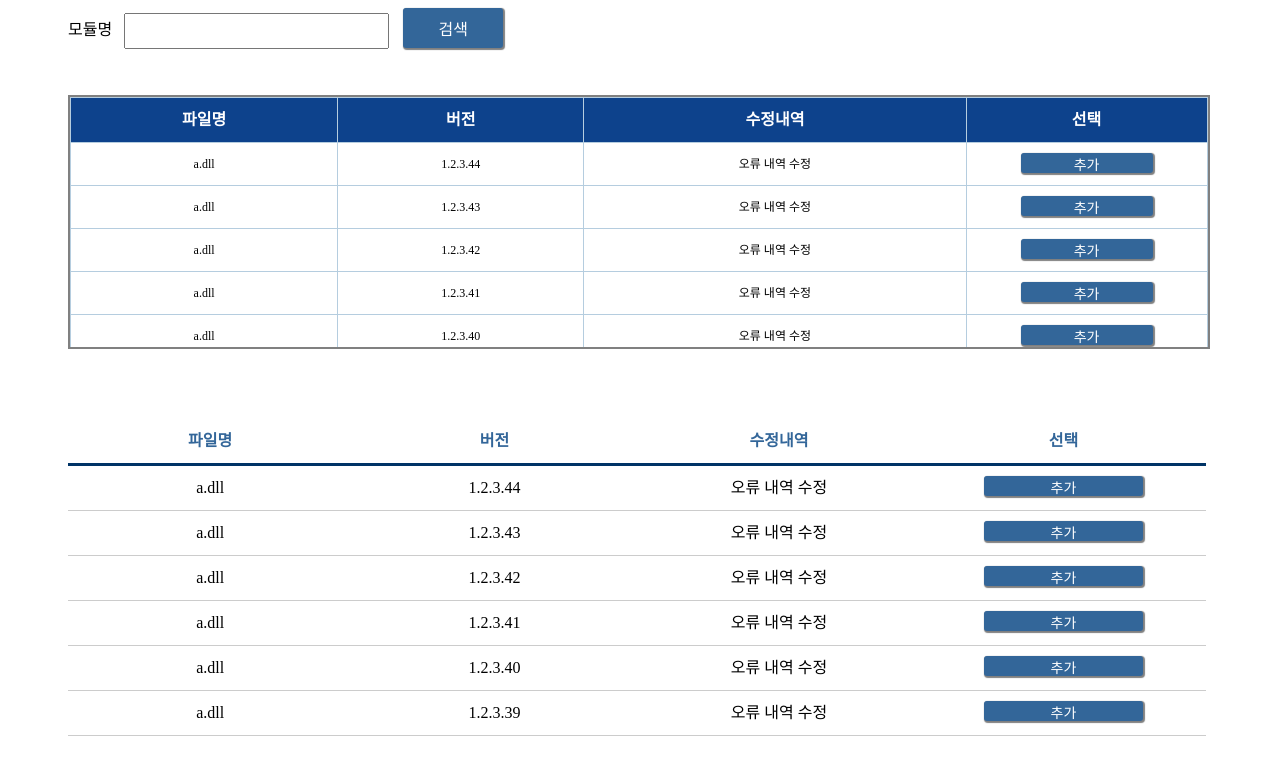
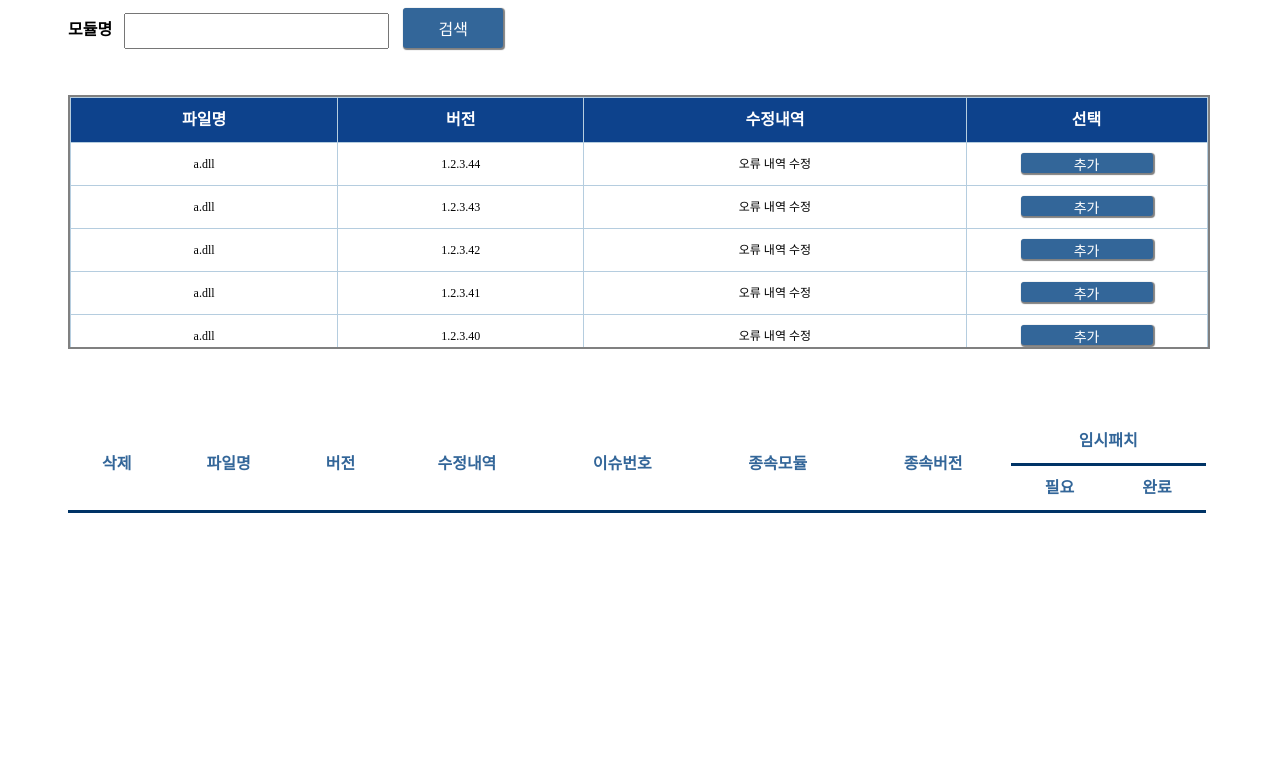
Before and after one commit to MinjiJo/TIL, a plain HTML site: page Template/index.html in a window 1280 px wide. Shown: the top 762 px of the page. Drawn offline with Linux system fonts and the light colour scheme.

Commit message:
Update index.html

```diff
--- a/Template/index.html
+++ b/Template/index.html
@@ -16,13 +16,13 @@
     <div class="main">
 	<div class="mainTop">
 		<div class="search">
-                모듈명 &nbsp <input type="text" id="search_typing" size="30" />
-                <button id="search_button" class="m_main_select" onclick="search()">검색</button>
+			<span style='font-size:16px;font-weight:bold;'>모듈명</span> &nbsp <input type="text" onkeyup="enterkey();" id="search_typing" size="30" />
+			<button id="search_button" class="m_main_select" onclick="search();">검색</button>
 		</div>
 		<br />
 		<br />
-            <div class="fixContainer">
-                <table class="typeDesign">
+		<div class="fixContainer" id="fixContainer">
+			<table class="typeDesign" id="searchTable">
 				<thead>
 					<tr>
 						<th>파일명</th>
@@ -36,89 +36,74 @@
 						<td>a.dll</td>
 						<td>1.2.3.44</td>
 						<td>오류 내역 수정</td>
-                            <td><button class="clickButton" onclick="">추가</button></td>
+						<td><button class="clickButton" onclick="addFile();">추가</button></td>
 					</tr>
 					<tr>
 						<td>a.dll</td>
 						<td>1.2.3.43</td>
 						<td>오류 내역 수정</td>
-                            <td><button class="clickButton" onclick="">추가</button></td>
+						<td><button class="clickButton" onclick="addFile();">추가</button></td>
 					</tr>
 					<tr>
 						<td>a.dll</td>
 						<td>1.2.3.42</td>
 						<td>오류 내역 수정</td>
-                            <td><button class="clickButton" onclick="">추가</button></td>
+						<td><button class="clickButton" onclick="addFile();">추가</button></td>
 					</tr>
 					<tr>
 						<td>a.dll</td>
 						<td>1.2.3.41</td>
 						<td>오류 내역 수정</td>
-                            <td><button class="clickButton" onclick="">추가</button></td>
+						<td><button class="clickButton" onclick="addFile();">추가</button></td>
 					</tr>
 					<tr>
 						<td>a.dll</td>
 						<td>1.2.3.40</td>
 						<td>오류 내역 수정</td>
-                            <td><button class="clickButton" onclick="">추가</button></td>
+						<td><button class="clickButton" onclick="addFile();">추가</button></td>
 					</tr>
 					<tr>
 						<td>a.dll</td>
 						<td>1.2.3.39</td>
 						<td>오류 내역 수정</td>
-                            <td><button class="clickButton" onclick="">추가</button></td>
+						<td><button class="clickButton" onclick="addFile();">추가</button></td>
+					</tr>
+					<tr>
+						<td>a.dll</td>
+						<td>1.2.3.38</td>
+						<td>오류 내역 수정</td>
+						<td><button class="clickButton" onclick="addFile();">추가</button></td>
+					</tr>
+					<tr>
+						<td>a.dll</td>
+						<td>1.2.3.37</td>
+						<td>오류 내역 수정</td>
+						<td><button class="clickButton" onclick="addFile();">추가</button></td>
 					</tr>
 				</tbody>
 			</table>
 		</div>
 	</div>
-        <div class="resultContainer">
-            <table class="resultDesign">
+	<div class="resultContainer" id="resultContainer">
+		<table class="resultDesign" id="resultTable">
 			<thead>
 				<tr>
-                        <th>파일명</th>
-                        <th>버전</th>
-                        <th>수정내역</th>
-                        <th>선택</th>
+					<th rowspan='2'>삭제</th>
+					<th rowspan='2'>파일명</th>
+					<th rowspan='2'>버전</th>
+					<th rowspan='2'>수정내역</th>
+					<th rowspan='2'>이슈번호</th>
+					<th rowspan='2'>종속모듈</th>
+					<th rowspan='2'>종속버전</th>
+					<th colspan='2'>임시패치</th>
+				</tr>
+				<tr>
+					<th>필요</th>
+					<th>완료</th>
 				</tr>
 			</thead>
 			<tbody>
-                    <tr>
-                        <td>a.dll</td>
-                        <td>1.2.3.44</td>
-                        <td>오류 내역 수정</td>
-                        <td><button class="clickButton" onclick="">추가</button></td>
-                    </tr>
-                    <tr>
-                        <td>a.dll</td>
-                        <td>1.2.3.43</td>
-                        <td>오류 내역 수정</td>
-                        <td><button class="clickButton" onclick="">추가</button></td>
-                    </tr>
-                    <tr>
-                        <td>a.dll</td>
-                        <td>1.2.3.42</td>
-                        <td>오류 내역 수정</td>
-                        <td><button class="clickButton" onclick="">추가</button></td>
-                    </tr>
-                    <tr>
-                        <td>a.dll</td>
-                        <td>1.2.3.41</td>
-                        <td>오류 내역 수정</td>
-                        <td><button class="clickButton" onclick="">추가</button></td>
-                    </tr>
-                    <tr>
-                        <td>a.dll</td>
-                        <td>1.2.3.40</td>
-                        <td>오류 내역 수정</td>
-                        <td><button class="clickButton" onclick="">추가</button></td>
-                    </tr>
-                    <tr>
-                        <td>a.dll</td>
-                        <td>1.2.3.39</td>
-                        <td>오류 내역 수정</td>
-                        <td><button class="clickButton" onclick="">추가</button></td>
-                    </tr>
+
 			</tbody>
 		</table>
 	</div>
```
Lines whose indentation alone changed are shown as unchanged.
